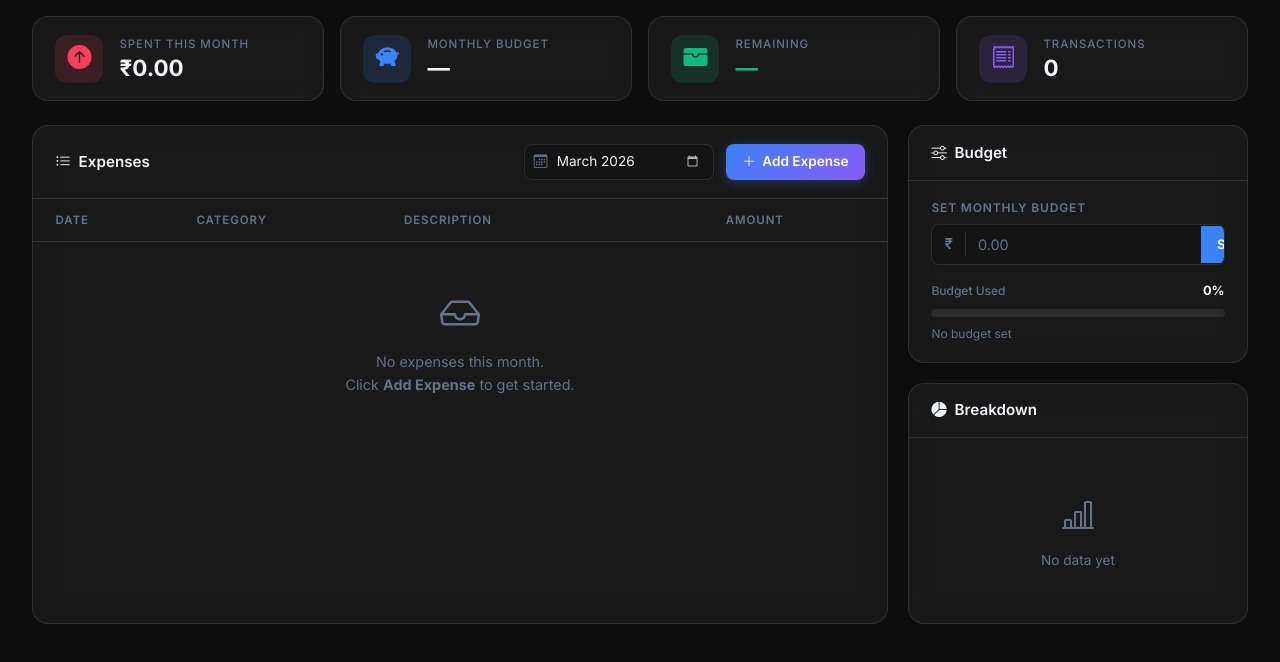
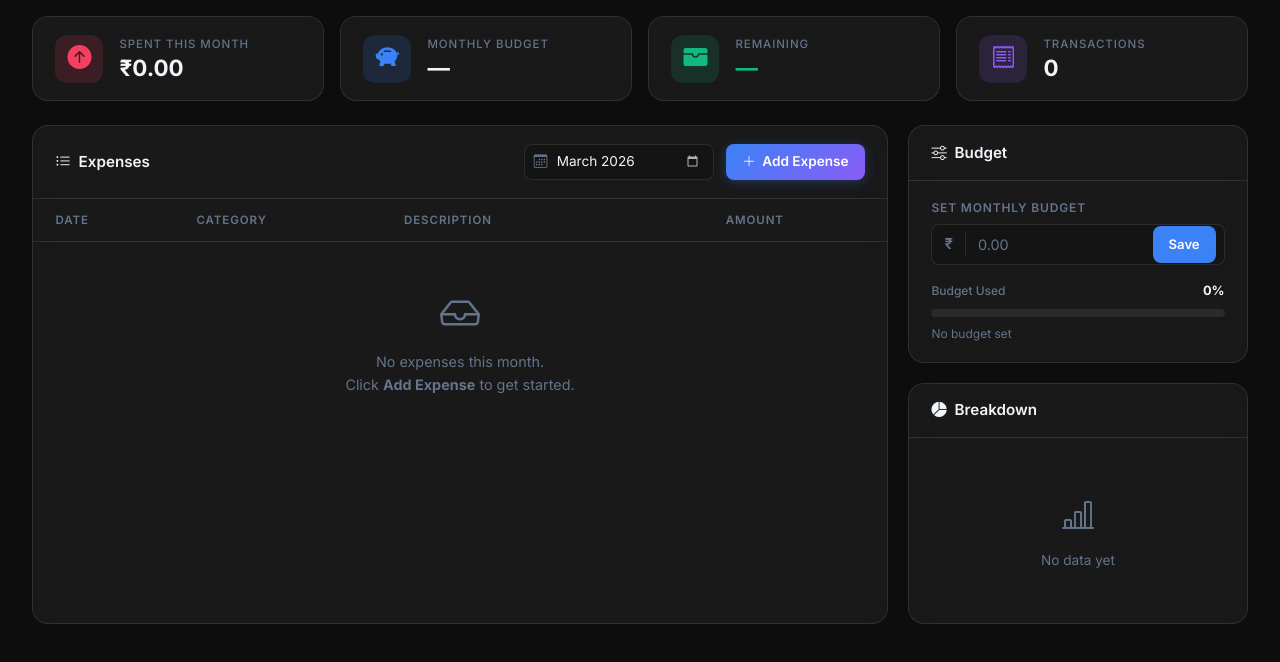
Before and after one commit to radiant82/2401031800101, a plain HTML site: page code/index.html in a window 1280 px wide. Shown: the part 72-734 px from the top of the page. Drawn offline with nearby package versions, Linux system fonts and the light colour scheme.

Commit message:
fix button styling for save button in budget section

```diff
--- a/code/css/styles.css
+++ b/code/css/styles.css
@@ -430,6 +430,7 @@ body {
   border-radius: var(--radius-sm);
   overflow: hidden;
   transition: var(--transition);
+  padding-right: 0.5rem;
 }
 
 .budget-input-row:focus-within {
@@ -447,6 +448,7 @@ body {
 
 .budget-field {
   flex: 1;
+  min-width: 0; /* allows field to shrink below intrinsic size, yielding space to the button */
   background: transparent;
   border: none;
   color: var(--text-primary);
@@ -461,9 +463,12 @@ body {
 }
 
 .btn-save {
+  flex-shrink: 0;       /* never let the button collapse when the container narrows */
+  white-space: nowrap;  /* prevent text wrapping that would break button height */
   background: var(--accent-blue);
   color: #fff;
   border: none;
+  border-radius: var(--radius-sm);
   padding: 0.5rem 1rem;
   font-size: 0.82rem;
   font-weight: 600;
```
